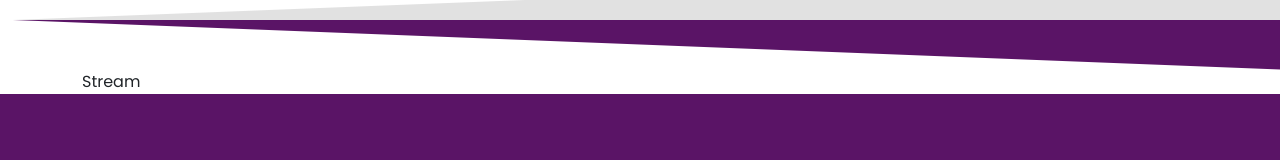
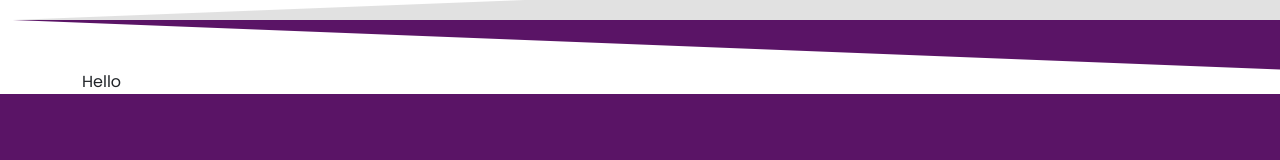
Before and after one commit to anilkapse1/studentportfolio, a React (Create React App) app: page /stream in a window 1280 px wide. Shown: the part 730-890 px from the top of the page. Built offline with nearby package versions, Linux system fonts and the light colour scheme.

Commit message:
file added

```diff
--- a/src/pages/Stream.js
+++ b/src/pages/Stream.js
@@ -4,7 +4,7 @@ import Container from 'react-bootstrap/Container';
 
 const Stream = () => {
   return (
-    <Container>Stream</Container>
+    <Container>hello</Container>
   )
 }
 
```
